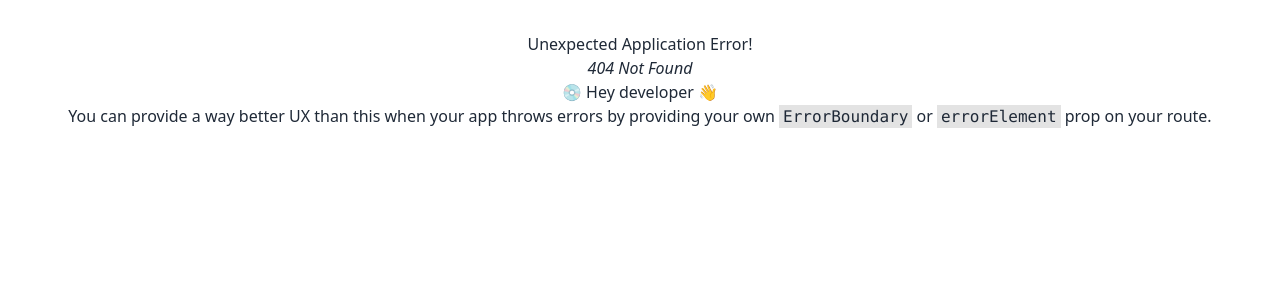
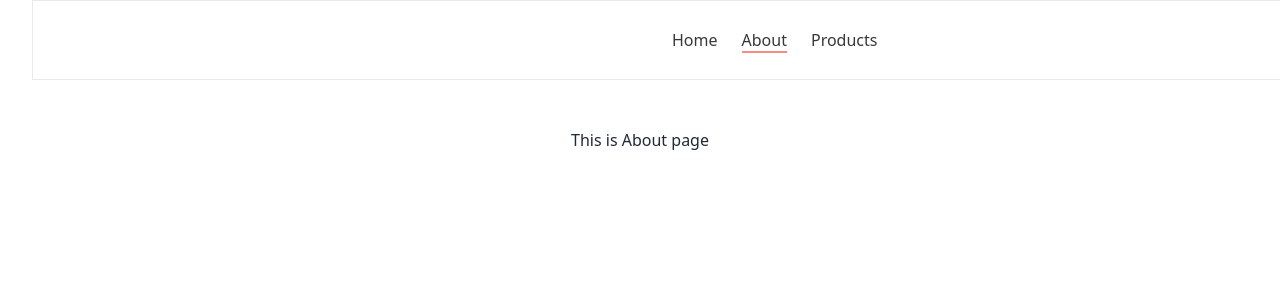
Before and after one commit to kaziabulhasib/scic-jt-client, a React (Vite) app in the folder client/: page /about in a window 1280 px wide. Before the commit this address had no page. Shown: the top 300 px of the page. Built offline with nearby package versions, Linux system fonts and the light colour scheme; no server answers.

Commit message:
add: navbar

```diff
--- a/client/package.json
+++ b/client/package.json
@@ -10,8 +10,10 @@
     "preview": "vite preview"
   },
   "dependencies": {
+    "firebase": "^10.13.0",
     "react": "^18.3.1",
     "react-dom": "^18.3.1",
+    "react-hot-toast": "^2.4.1",
     "react-router-dom": "^6.26.0"
   },
   "devDependencies": {
--- /dev/null
+++ b/client/src/components/About.jsx
@@ -0,0 +1,11 @@
+import React from "react";
+
+const About = () => {
+  return (
+    <div className='my-24'>
+      <h1>This is About page</h1>
+    </div>
+  );
+};
+
+export default About;
--- /dev/null
+++ b/client/src/components/NavBar.jsx
@@ -0,0 +1,110 @@
+import { useContext } from "react";
+// import logo from "../assets/logo.svg";
+import { Link, NavLink, useNavigate } from "react-router-dom";
+
+import "./navbar.css";
+import toast from "react-hot-toast";
+import { AuthContext } from "../providers/AuthProvider";
+const NavBar = () => {
+  const { logout, user } = useContext(AuthContext);
+  const navigate = useNavigate();
+
+  const handleLogout = () => {
+    logout();
+    toast.success("Logout Sucessfull");
+    // navigate("/signup");
+  };
+  const navLinks = (
+    <>
+      <li className='nav-link'>
+        <NavLink to='/'>Home</NavLink>
+      </li>
+      <li className='nav-link'>
+        {" "}
+        <NavLink to='/about'>About</NavLink>
+      </li>
+
+      <li className='nav-link'>
+        <NavLink to='/products'>Products</NavLink>
+      </li>
+    </>
+  );
+  return (
+    <div
+      // style={{ boxShadow: "0px 2px 10px 0px rgba(0, 0, 0, 0.19)" }}
+      className='navbar bg-base-100 opacity-90  px-24 py-4 fixed  top-0 z-10 max-w-full  h-20 mb-24 border mx-auto'>
+      <div className='navbar-start'>
+        <div className='dropdown'>
+          <div tabIndex={0} role='button' className='btn btn-ghost lg:hidden'>
+            <svg
+              xmlns='http://www.w3.org/2000/svg'
+              className='h-5 w-5'
+              fill='none'
+              viewBox='0 0 24 24'
+              stroke='currentColor'>
+              <path
+                strokeLinecap='round'
+                strokeLinejoin='round'
+                strokeWidth='2'
+                d='M4 6h16M4 12h8m-8 6h16'
+              />
+            </svg>
+          </div>
+          <ul
+            tabIndex={0}
+            className='menu menu-sm dropdown-content bg-base-100 rounded-box z-[1] mt-3 w-52 p-2 shadow'>
+            {navLinks}
+          </ul>
+        </div>
+        {/* <Link to='/'>
+          <img src={logo} alt='' width='72px' height='36px' />
+        </Link> */}
+      </div>
+      <div className='navbar-center hidden lg:flex'>
+        <ul id='nav-cen'>{navLinks}</ul>
+      </div>
+
+      {/* <div className='navbar-end'>
+        <div>
+          {user ? (
+            <>
+              <div className='dropdown '>
+                <div
+                  tabIndex={0}
+                  role='button'
+                  className='btn btn-ghost btn-circle avatar'>
+                  <div className='w-10 rounded-full'>
+                    <img
+                      alt='Tailwind CSS Navbar component'
+                      src={user?.photoURL}
+                    />
+                  </div>
+                </div>
+                <ul
+                  tabIndex={0}
+                  className='menu menu-sm dropdown-content bg-base-100 rounded-box z-[1] mt-3 w-52 p-2 shadow text-center'>
+                  <li>
+                    <a>{user?.displayName}</a>
+                  </li>
+                  <li onClick={handleLogout}>
+                    <a>Logout</a>
+                  </li>
+                </ul>
+              </div>
+            </>
+          ) : (
+            <NavLink className='btn btn-outline btn-sm' to='/login'>
+              Login
+            </NavLink>
+          )}
+        </div>
+
+        <button className='btn btn-outline btn-sm mx-6 btn-error '>
+          <span className='hover:text-white text-red-500'> Appoitment</span>
+        </button>
+      </div> */}
+    </div>
+  );
+};
+
+export default NavBar;
--- /dev/null
+++ b/client/src/components/navbar.css
@@ -0,0 +1,20 @@
+#nav-cen {
+  color: rgb(36, 35, 35);
+
+  display: inline-flex;
+  gap: 1.5rem;
+}
+.nav-link {
+  text-decoration: none;
+
+  cursor: pointer;
+  color: inherit;
+}
+
+.nav-link:hover {
+  border-bottom: 2px solid salmon;
+}
+
+#nav-cen a.active {
+  border-bottom: 2px solid salmon;
+}
--- /dev/null
+++ b/client/src/firebase/firebase.config.js
@@ -0,0 +1,18 @@
+// Import the functions you need from the SDKs you need
+import { initializeApp } from "firebase/app";
+// TODO: Add SDKs for Firebase products that you want to use
+// https://firebase.google.com/docs/web/setup#available-libraries
+
+// Your web app's Firebase configuration
+const firebaseConfig = {
+  apiKey: import.meta.env.VITE_apiKey,
+  authDomain: import.meta.env.VITE_authDomain,
+  projectId: import.meta.env.VITE_projectId,
+  storageBucket: import.meta.env.VITE_storageBucket,
+  messagingSenderId: import.meta.env.VITE_messagingSenderId,
+  appId: import.meta.env.VITE_appId,
+};
+
+// Initialize Firebase
+const app = initializeApp(firebaseConfig);
+export default app;
--- a/client/src/layouts/Root.jsx
+++ b/client/src/layouts/Root.jsx
@@ -1,9 +1,11 @@
 import React from "react";
 import { Outlet } from "react-router-dom";
+import NavBar from "../components/NavBar";
 
 const Root = () => {
   return (
     <div>
+      <NavBar />
       <Outlet />
     </div>
   );
--- a/client/src/main.jsx
+++ b/client/src/main.jsx
@@ -4,9 +4,13 @@ import App from "./App.jsx";
 import "./index.css";
 import { RouterProvider } from "react-router-dom";
 import router from "./routes/Routes.jsx";
+import AuthProvider from "./providers/AuthProvider.jsx";
 
 createRoot(document.getElementById("root")).render(
   <StrictMode>
-    <RouterProvider router={router}></RouterProvider>
+    <AuthProvider>
+      {" "}
+      <RouterProvider router={router}></RouterProvider>
+    </AuthProvider>
   </StrictMode>
 );
--- a/client/src/pages/home/Home.jsx
+++ b/client/src/pages/home/Home.jsx
@@ -1,10 +1,15 @@
-import { Link } from "react-router-dom";
+import { Link, NavLink } from "react-router-dom";
 
 const Home = () => {
   return (
-    <div>
-      <h1>This is home</h1>
-      <Link to='/products'>Products</Link>
+    <div className='my-24'>
+      <h1 className='text-3xl text-center font-medium my-6'>
+        Welcome to Hb collection
+      </h1>
+
+      <Link to='/products'>
+        <button className='btn btn-outline btn-error'>See products</button>
+      </Link>
     </div>
   );
 };
--- a/client/src/pages/products/Products.jsx
+++ b/client/src/pages/products/Products.jsx
@@ -33,7 +33,7 @@ const Products = () => {
   };
 
   return (
-    <div>
+    <div className='mt-16'>
       <h1 className='text-3xl text-center font-bold '>Our Products</h1>
 
       <div className='grid lg:grid-cols-3 md:grid-cols-2 grid-cols-1 my-8 gap-6'>
--- /dev/null
+++ b/client/src/providers/AuthProvider.jsx
@@ -0,0 +1,68 @@
+import { createContext, useEffect, useState } from "react";
+// import app from "../firebase/firebase.config";
+import {
+  createUserWithEmailAndPassword,
+  getAuth,
+  GoogleAuthProvider,
+  onAuthStateChanged,
+  signInWithEmailAndPassword,
+  signInWithPopup,
+  signOut,
+} from "firebase/auth";
+import app from "../firebase/firebase.config";
+export const AuthContext = createContext();
+const AuthProvider = ({ children }) => {
+  const auth = getAuth(app);
+  const [user, setUser] = useState(null);
+  const [loading, setLoading] = useState(true);
+  const googleProvider = new GoogleAuthProvider();
+
+  const createUser = (email, password) => {
+    setLoading(true);
+    return createUserWithEmailAndPassword(auth, email, password);
+  };
+
+  const signIn = (email, password) => {
+    setLoading(true);
+    return signInWithEmailAndPassword(auth, email, password);
+  };
+
+  // google sign up
+
+  const signinWithGoogle = () => {
+    setLoading(true);
+    return signInWithPopup(auth, googleProvider);
+  };
+
+  const logout = () => {
+    return signOut(auth)
+      .then(() => {
+        console.log("Logout Sucessfull");
+      })
+      .catch((error) => console.log(error));
+  };
+  useEffect(() => {
+    const unsubscribe = onAuthStateChanged(auth, (currentUser) => {
+      setUser(currentUser);
+      console.log("current user ", currentUser);
+      setLoading(false);
+    });
+    return () => {
+      return unsubscribe();
+    };
+  }, []);
+  const authInfo = {
+    user,
+    loading,
+    createUser,
+    signIn,
+    logout,
+    signinWithGoogle,
+  };
+
+  return (
+    <AuthContext.Provider value={authInfo}>{children}</AuthContext.Provider>
+  );
+};
+
+export default AuthProvider;
--- a/client/src/routes/Routes.jsx
+++ b/client/src/routes/Routes.jsx
@@ -2,6 +2,7 @@ import { createBrowserRouter } from "react-router-dom";
 import Root from "../layouts/Root";
 import Home from "../pages/home/Home";
 import Products from "../pages/products/Products";
+import About from "../components/About";
 const router = createBrowserRouter([
   {
     path: "/",
@@ -15,6 +16,10 @@ const router = createBrowserRouter([
         path: "/products",
         element: <Products />,
       },
+      {
+        path: "/about",
+        element: <About />,
+      },
     ],
   },
 ]);
```
Also changed, not shown: 1 other file (tests, documents, lock files or other folders).
